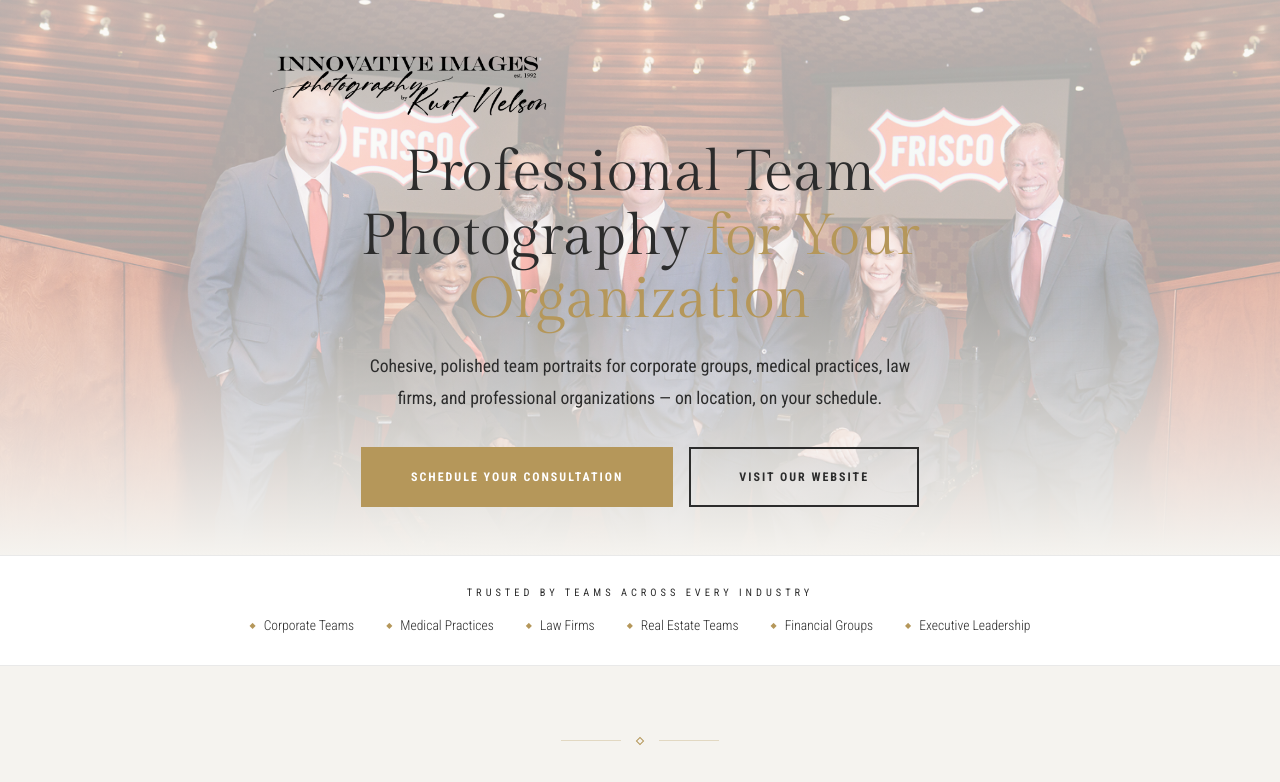
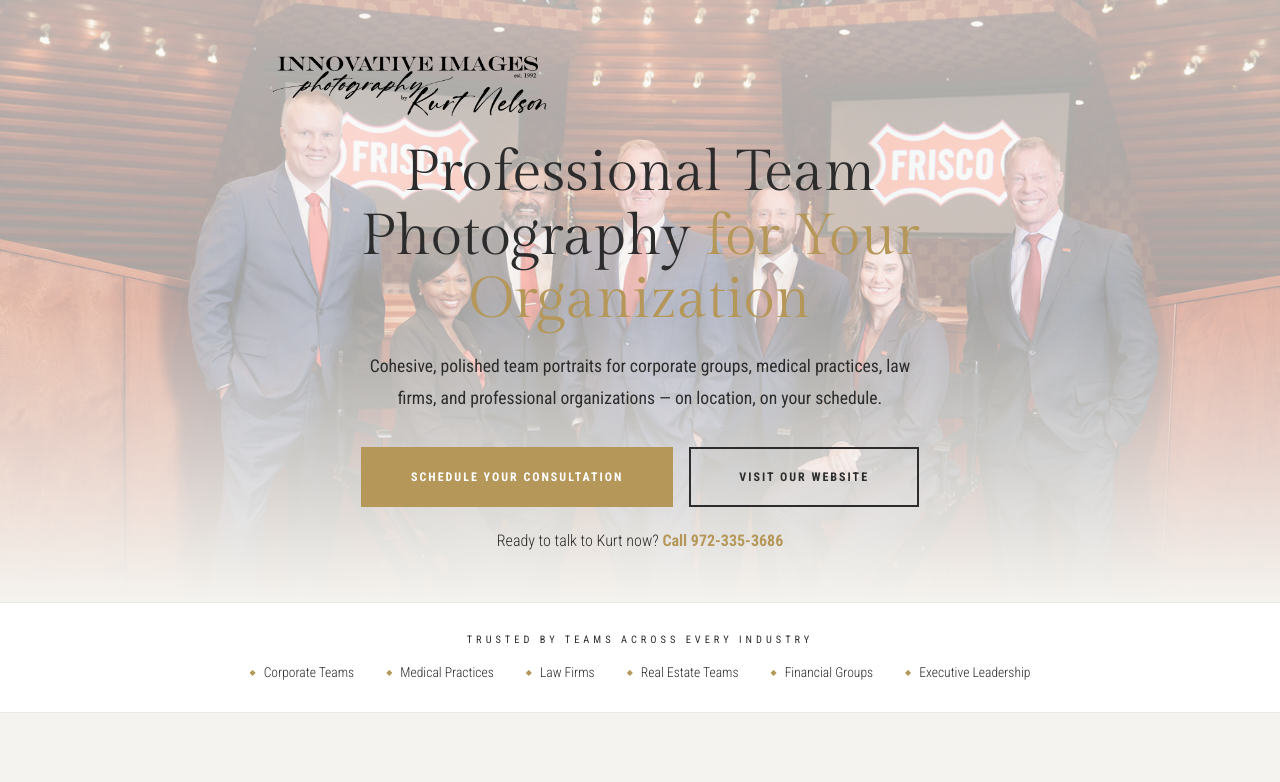
Before and after one commit to wadekerzie/innovative-images-landing, a Next.js app: page / in a window 1280 px wide. Shown: the top 782 px of the page. Built offline with nearby package versions, Linux system fonts and the light colour scheme.

Commit message:
Add direct-call CTA to hero: Ready to talk to Kurt now?

```diff
--- a/src/app/page.tsx
+++ b/src/app/page.tsx
@@ -203,6 +203,16 @@
               Visit Our Website
             </a>
           </div>
+
+          <p style={{ marginTop: 20, fontSize: "1rem", color: "var(--color-text)" }}>
+            Ready to talk to Kurt now?{" "}
+            <a
+              href={`tel:+1${PHONE.replace(/-/g, "")}`}
+              style={{ color: "var(--color-gold)", fontWeight: 600, textDecoration: "none" }}
+            >
+              Call {PHONE}
+            </a>
+          </p>
         </div>
       </section>
 
```
